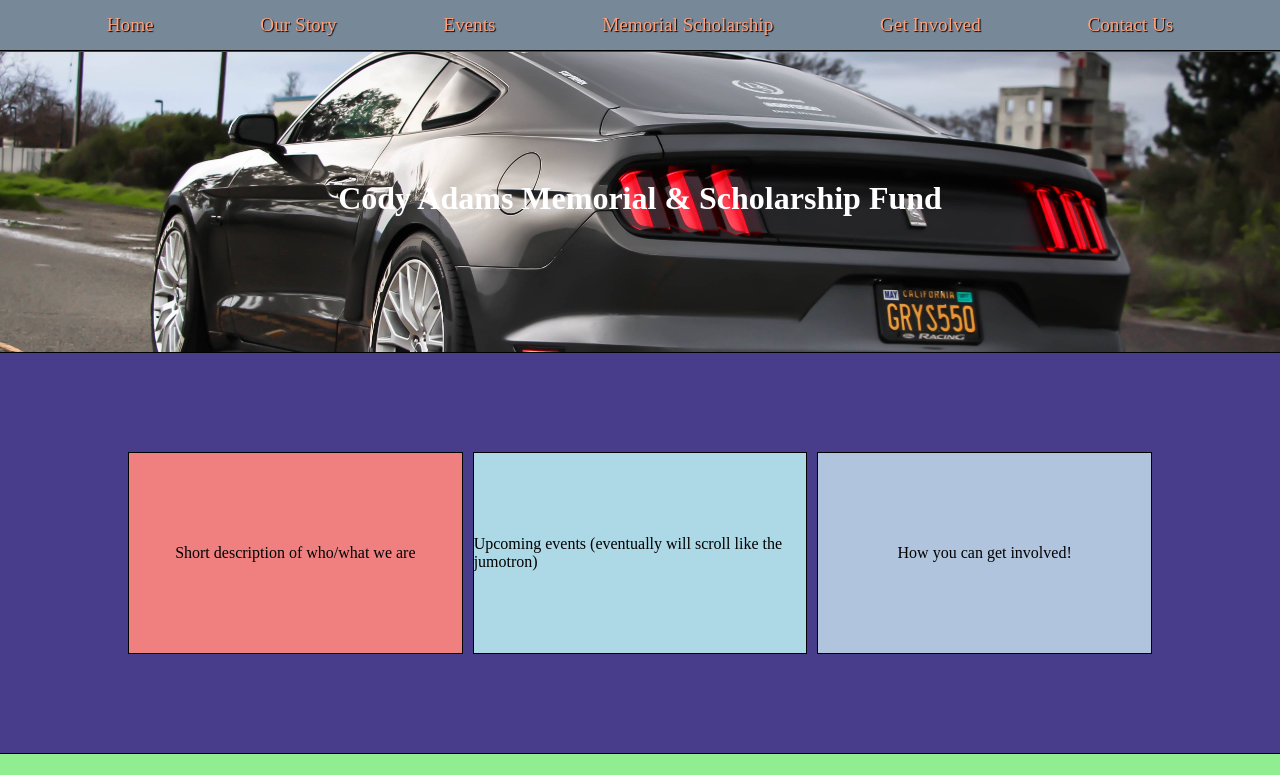
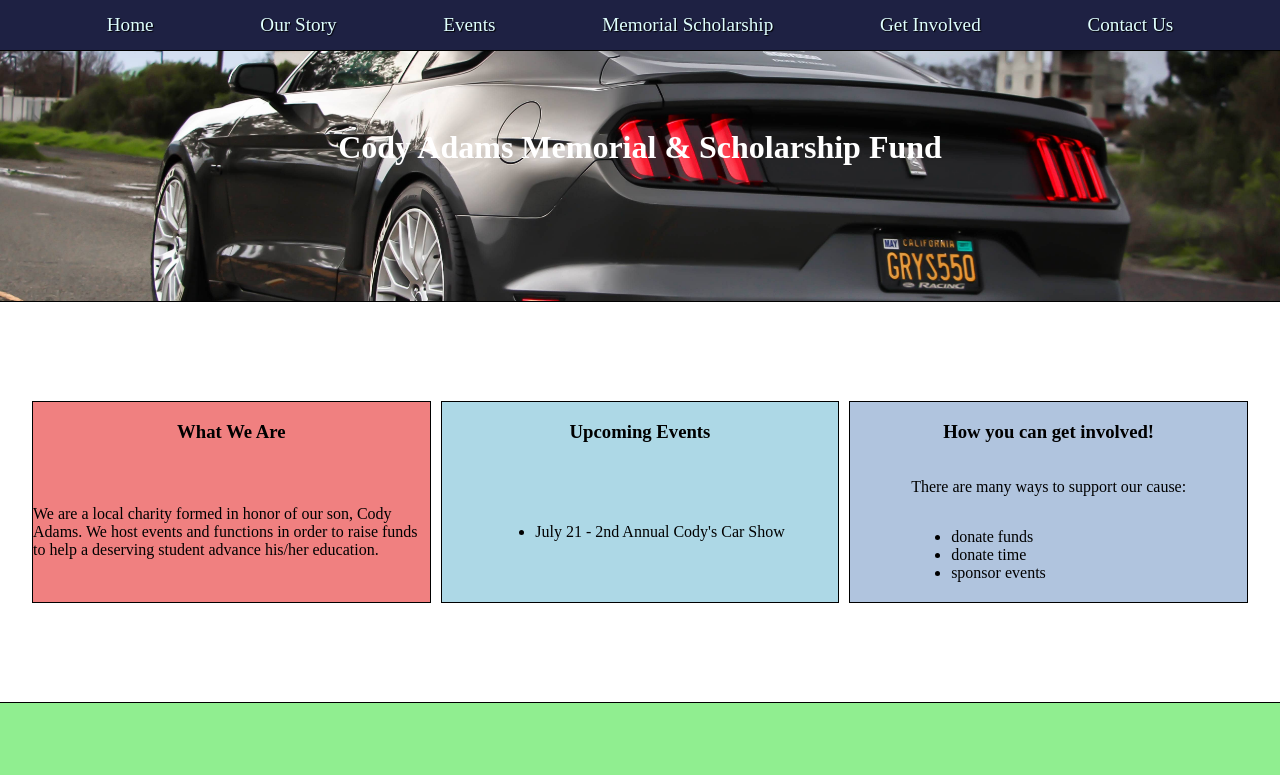
Before and after one commit to JS-goose/Cody-Adams-Site, a plain HTML site: page cody-index.html in a window 1280 px wide. Shown: the top 775 px of the page. Drawn offline with Linux system fonts and the light colour scheme.

Commit message:
Updating .cards info and content

```diff
--- a/cody-index.html
+++ b/cody-index.html
@@ -57,19 +57,31 @@
             <section class="cards">
                 <article class="cards_article">
                     <div class="cards__one">
-                        <p>Short description of who/what we are</p>
+                        <h1 class="cards__title">What We Are</h1>
+                        <p>We are a local charity formed in honor of our son, Cody Adams. We host events and functions in order
+                            to raise funds to help a deserving student advance his/her education. </p>
                     </div>
                 </article>
 
                 <article class="cards_article">
                     <div class="cards__two">
-                        <p>Upcoming events (eventually will scroll like the jumotron)</p>
+                        <h1 class="cards__title">Upcoming Events</h1>
+                        <ul>
+                            <li>July 21 - 2nd Annual Cody's Car Show</li>
+                        </ul>
                     </div>
                 </article>
 
                 <article class="cards_article">
                     <div class="cards__three">
-                        <p>How you can get involved!</p>
+                        <h1 class="cards__title">How you can get involved!</h1>
+                        <p>There are many ways to support our cause:
+                            <ul>
+                                <li>donate funds</li>
+                                <li>donate time</li>
+                                <li>sponsor events</li>
+                            </ul>
+                        </p>
                     </div>
                 </article>
             </section>
--- a/css/cody-styles.css
+++ b/css/cody-styles.css
@@ -6,7 +6,6 @@ body {
   height: 100%;
   box-sizing: border-box;
   /* overflow-x: hidden; */
-  background-color: darkslateblue;
 }
 .wrapper {
   display: grid;
@@ -21,13 +20,14 @@ body {
   align-items: center;
   height: 50px;
   width: 100%;
-  background-color: lightslategray;
+  background-color: #1E2143;
   border-bottom: 1px solid black;
+  position: fixed;
 }
 
 .header__link a {
   text-decoration: none;
-  color: lightsalmon;
+  color: lightcyan;
   font-size: 1.2em;
   text-shadow: 1px 1px 1px black;
 }
@@ -60,7 +60,7 @@ body {
 /* Content */
 /* ****** */
 .cards {
-  width: 80%;
+  width: 95%;
   height: 400px;
   display: grid;
   grid-template-columns: repeat(3, 1fr);
@@ -68,13 +68,15 @@ body {
   align-items: center;
   margin: auto;
 }
+.cards__title {
+  text-align: center;
+}
 .cards__one {
   display: grid;
   border: 1px solid black;
   background-color: lightcoral;
   height: 200px;
   justify-content: center;
-  align-content: center;
 }
 .cards__two {
   display: grid;
@@ -82,7 +84,6 @@ body {
   background-color: lightblue;
   height: 200px;
   justify-content: center;
-  align-content: center;
 }
 .cards__three {
   display: grid;
@@ -90,7 +91,6 @@ body {
   background-color: lightsteelblue;
   height: 200px;
   justify-content: center;
-  align-content: center;
 }
 
 .prevention {
```
